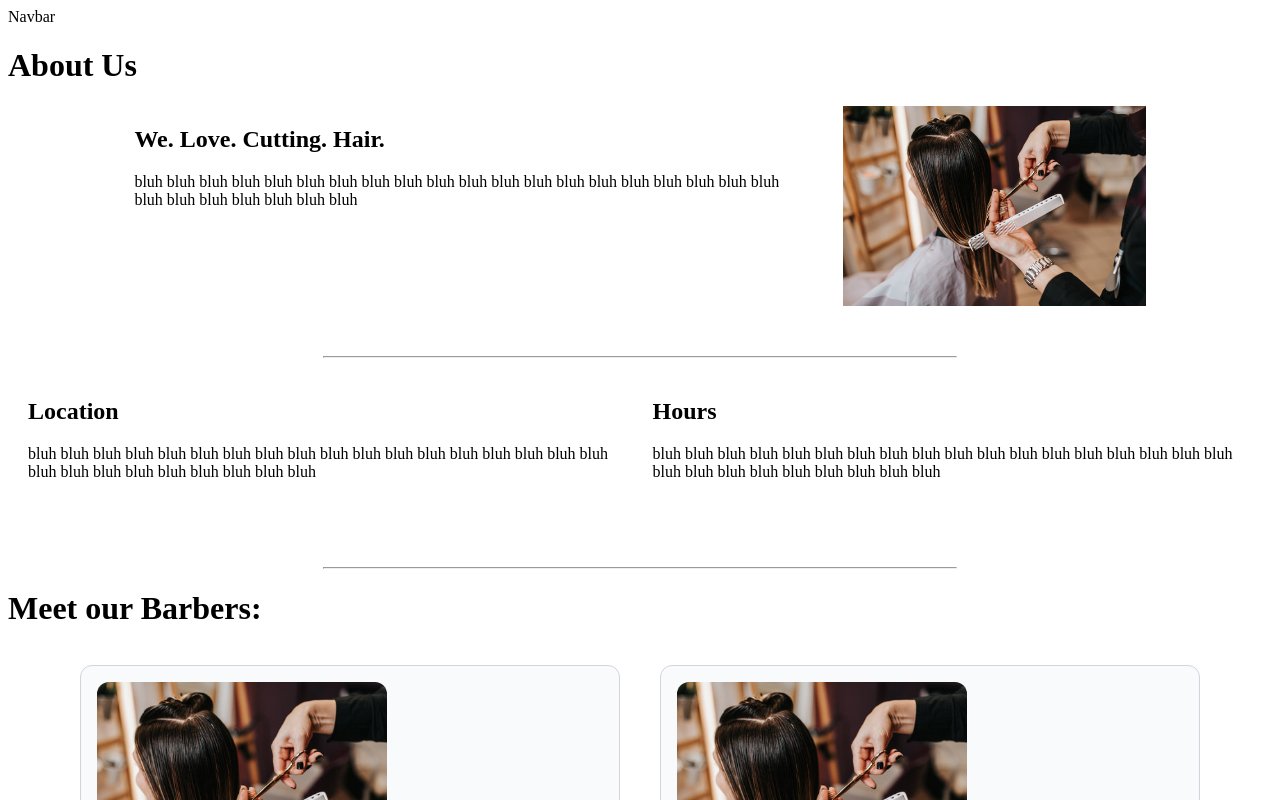
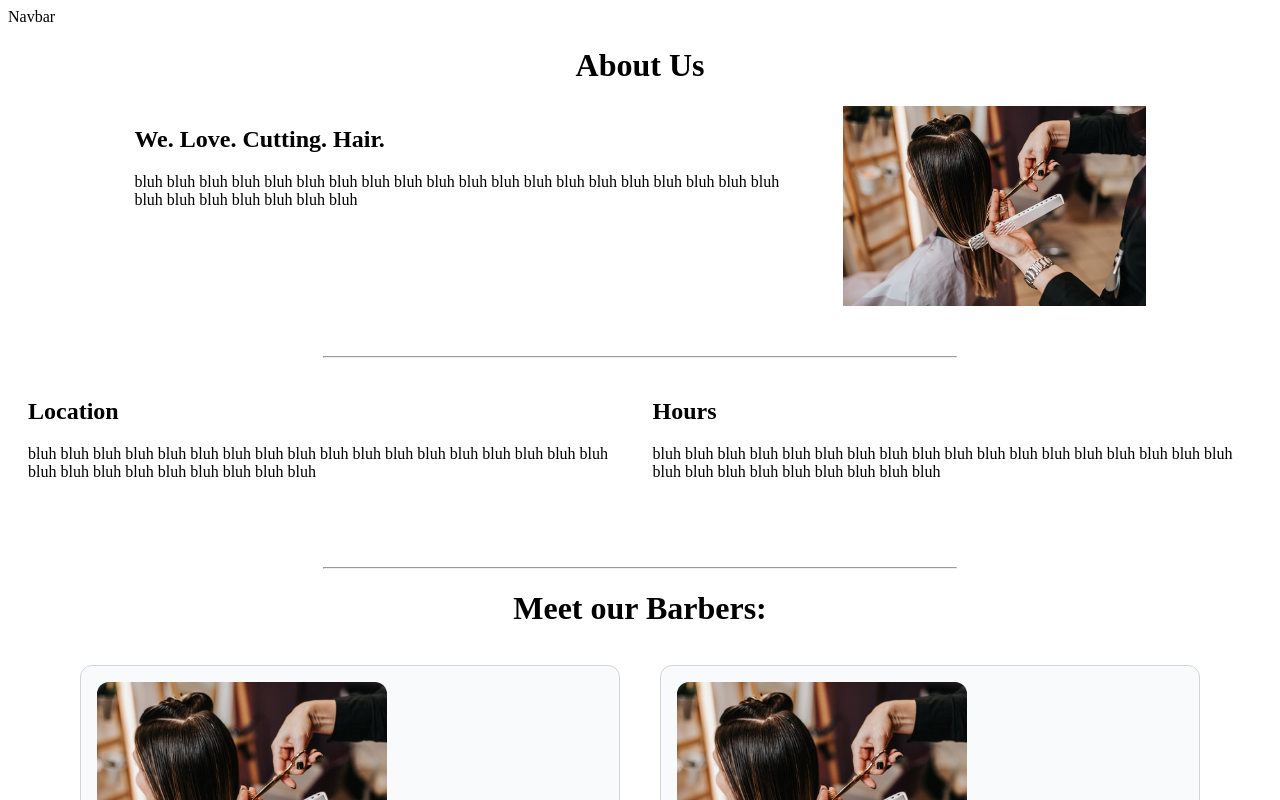
Before and after one commit to seamuscon8/Team4Hack4Impact, a Next.js app: page /about in a window 1280 px wide. Shown: the top 800 px of the page. Built offline with nearby package versions, Linux system fonts and the light colour scheme.

Commit message:
feat: add centerText class for improved text alignment

```diff
--- a/src/app/about/about-page.module.css
+++ b/src/app/about/about-page.module.css
@@ -2,6 +2,10 @@
   margin: auto;
   margin-top: 50px;
   width: 50%;
+}
+
+.centerText {
+  text-align: center;
 }
 
 .aboutContent {
```
